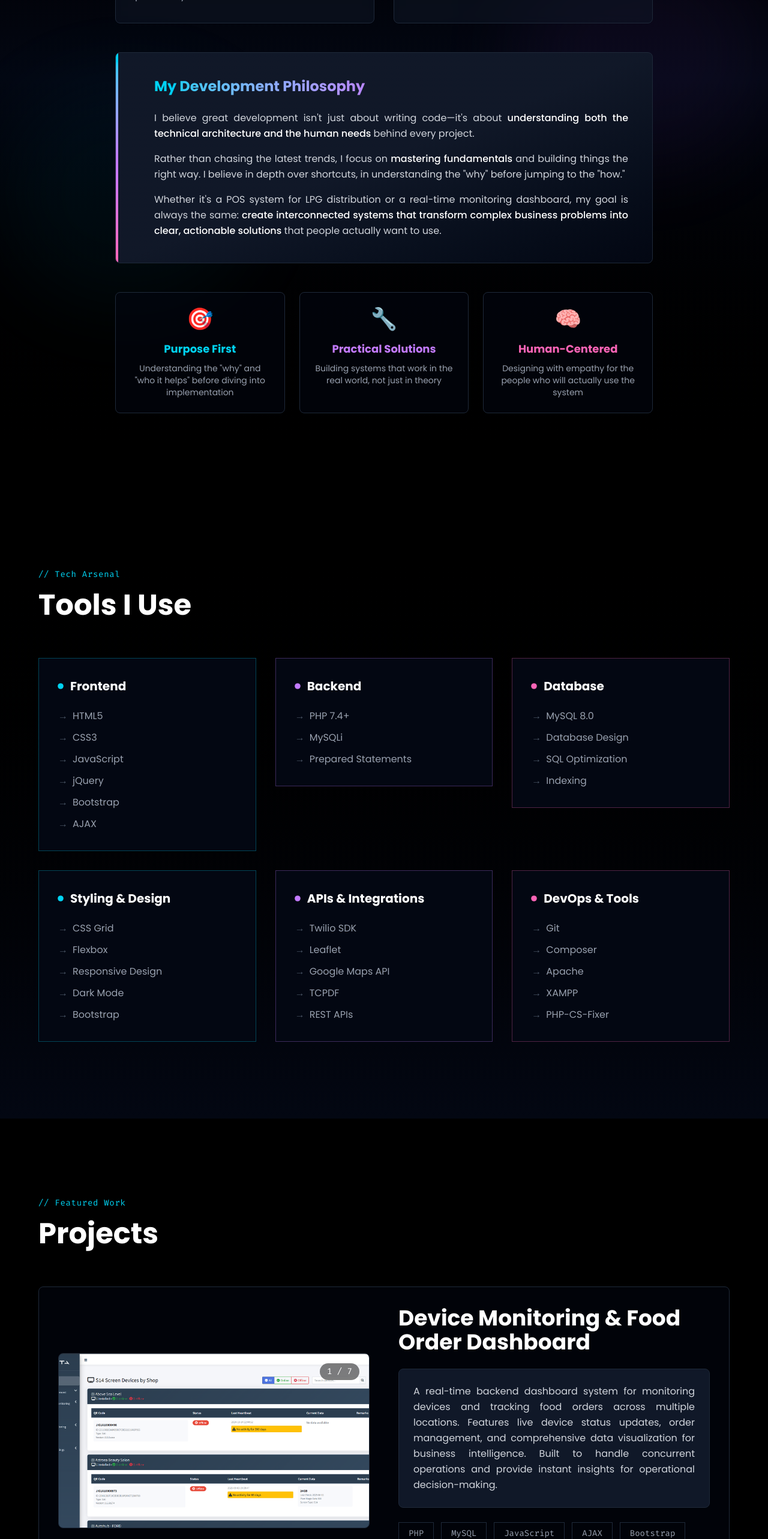
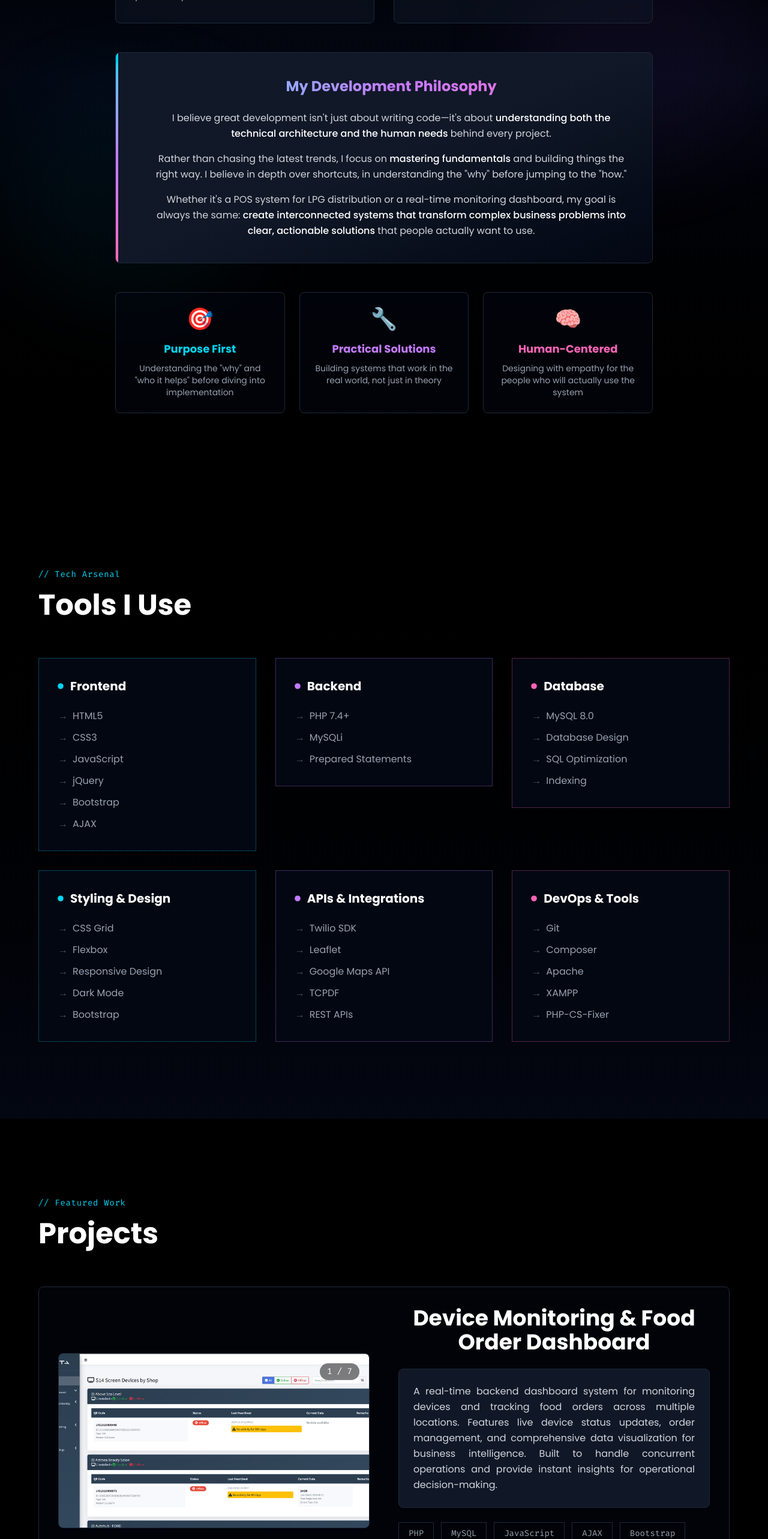
Before and after one commit to icodeninjaX/keith-vergara, a Next.js app: page / in a window 1280 px wide. Shown: the part 1380-3946 px from the top of the page at 60% size. Built offline with nearby package versions, Linux system fonts and the light colour scheme.

Commit message:
TWEAKING

```diff
--- a/app/page.tsx
+++ b/app/page.tsx
@@ -453,11 +453,11 @@ export default function Home() {
                   {/* Accent line */}
                   <div className="absolute left-0 top-0 bottom-0 w-1 bg-gradient-to-b from-cyan-400 via-purple-400 to-pink-400" />
 
-                  <div className="pl-4 sm:pl-6">
+                  <div className="pl-4 sm:pl-6 text-center">
                     <h3 className="text-xl sm:text-2xl font-bold mb-4 sm:mb-6 bg-gradient-to-r from-cyan-400 via-purple-400 to-pink-400 bg-clip-text text-transparent">
                       My Development Philosophy
                     </h3>
-                    <div className="space-y-3 sm:space-y-4 text-sm sm:text-base text-gray-300 leading-relaxed text-justify">
+                    <div className="space-y-3 sm:space-y-4 text-sm sm:text-base text-gray-300 leading-relaxed text-center">
                       <p>
                         I believe great development isn&apos;t just about writing code—it&apos;s about <span className="text-white font-medium">understanding both the technical architecture and the human needs</span> behind every project.
                       </p>
@@ -759,37 +759,37 @@ export default function Home() {
 
                   <div className="grid sm:grid-cols-2 lg:grid-cols-4 gap-4 sm:gap-6 text-xs sm:text-sm">
                     <div>
-                      <div className="font-bold text-cyan-400 mb-2 flex items-center gap-2">
+                      <div className="font-bold text-cyan-400 mb-2 flex items-center justify-center gap-2">
                         <span className="text-lg">01</span> Understand
                       </div>
-                      <p className="text-gray-400 leading-relaxed text-justify">
+                      <p className="text-gray-400 leading-relaxed text-center">
                         LPG distribution relied on manual processes causing errors and delays across two branches. The real problem wasn&apos;t lack of technology—it was inefficient communication and tracking.
                       </p>
                     </div>
 
                     <div>
-                      <div className="font-bold text-purple-400 mb-2 flex items-center gap-2">
+                      <div className="font-bold text-purple-400 mb-2 flex items-center justify-center gap-2">
                         <span className="text-lg">02</span> Empathize
                       </div>
-                      <p className="text-gray-400 leading-relaxed text-justify">
+                      <p className="text-gray-400 leading-relaxed text-center">
                         Staff needed quick order processing under pressure. Customers wanted transparency. Management needed reliable data for decisions—not just another dashboard.
                       </p>
                     </div>
 
                     <div>
-                      <div className="font-bold text-pink-400 mb-2 flex items-center gap-2">
+                      <div className="font-bold text-pink-400 mb-2 flex items-center justify-center gap-2">
                         <span className="text-lg">03</span> Build
                       </div>
-                      <p className="text-gray-400 leading-relaxed text-justify">
+                      <p className="text-gray-400 leading-relaxed text-center">
                         Built a comprehensive POS with SMS notifications for branch communication, real-time inventory tracking, and customer management—all integrated seamlessly.
                       </p>
                     </div>
 
                     <div>
-                      <div className="font-bold bg-gradient-to-r from-cyan-400 to-purple-400 bg-clip-text text-transparent mb-2 flex items-center gap-2">
+                      <div className="font-bold bg-gradient-to-r from-cyan-400 to-purple-400 bg-clip-text text-transparent mb-2 flex items-center justify-center gap-2">
                         <span className="text-lg">04</span> Iterate
                       </div>
-                      <p className="text-gray-400 leading-relaxed text-justify">
+                      <p className="text-gray-400 leading-relaxed text-center">
                         Result: 70% faster processing, 50% fewer errors. Continuous refinements based on daily operations made it truly indispensable.
                       </p>
                     </div>
@@ -811,9 +811,6 @@ export default function Home() {
               <div className="mb-10 sm:mb-12 md:mb-16 text-center">
                 <span className="text-cyan-400 font-mono text-xs sm:text-sm tracking-wider">{'// Testimonials'}</span>
                 <h2 className="text-3xl sm:text-4xl md:text-5xl font-bold mt-3 sm:mt-4">What Others Say</h2>
-                <p className="text-sm sm:text-base text-gray-400 mt-3 sm:mt-4 max-w-2xl mx-auto text-justify">
-                  Feedback from colleagues, supervisors, and clients I&apos;ve worked with.
-                </p>
               </div>
             </FadeInSection>
 
@@ -1384,7 +1381,7 @@ function ProjectShowcase({
       {/* Project Info */}
       <div className={`space-y-4 sm:space-y-5 md:space-y-6 ${direction === 'right' ? 'lg:direction-ltr' : ''}`}>
         <div>
-          <h3 className="text-2xl sm:text-3xl lg:text-4xl font-bold">{title}</h3>
+          <h3 className="text-2xl sm:text-3xl lg:text-4xl font-bold text-center">{title}</h3>
         </div>
 
         <motion.div
```
